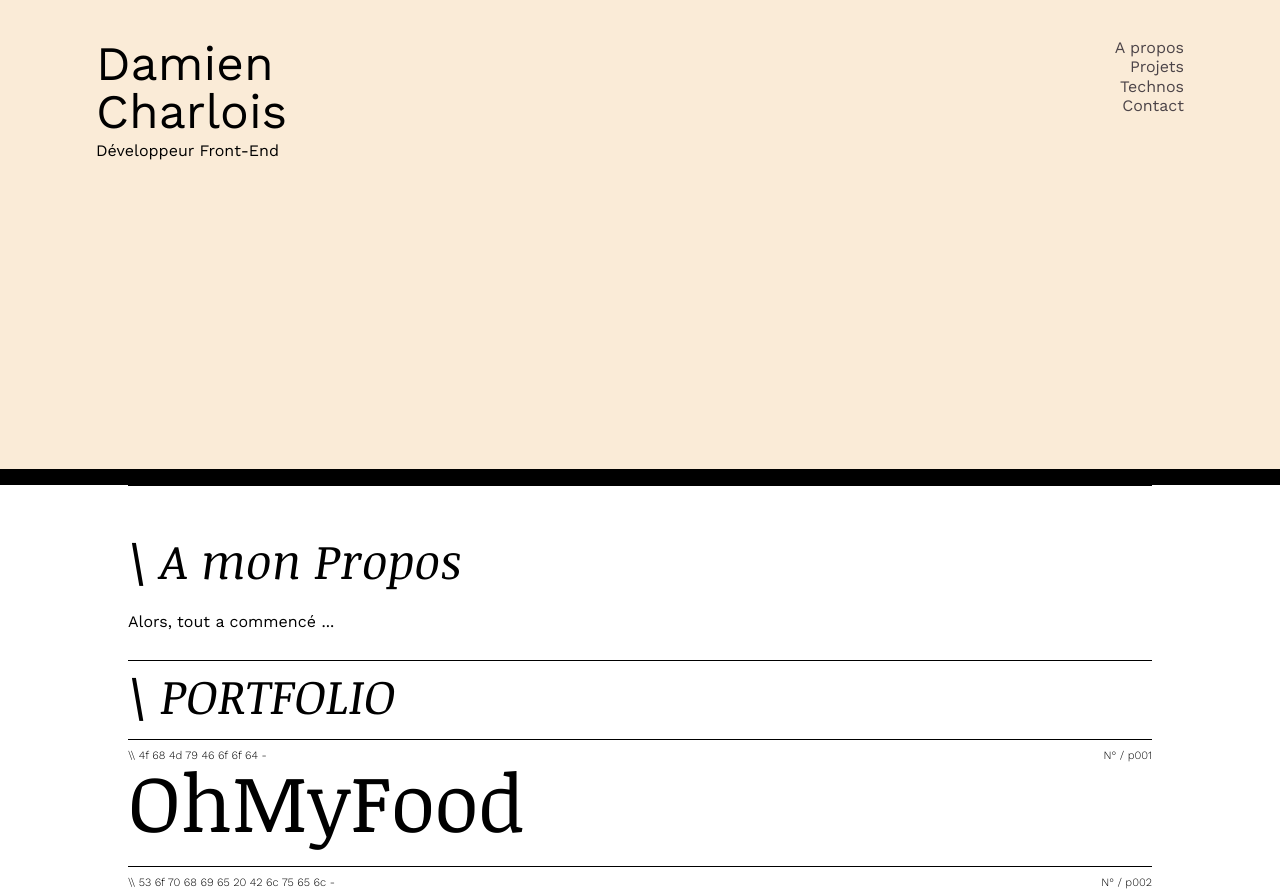
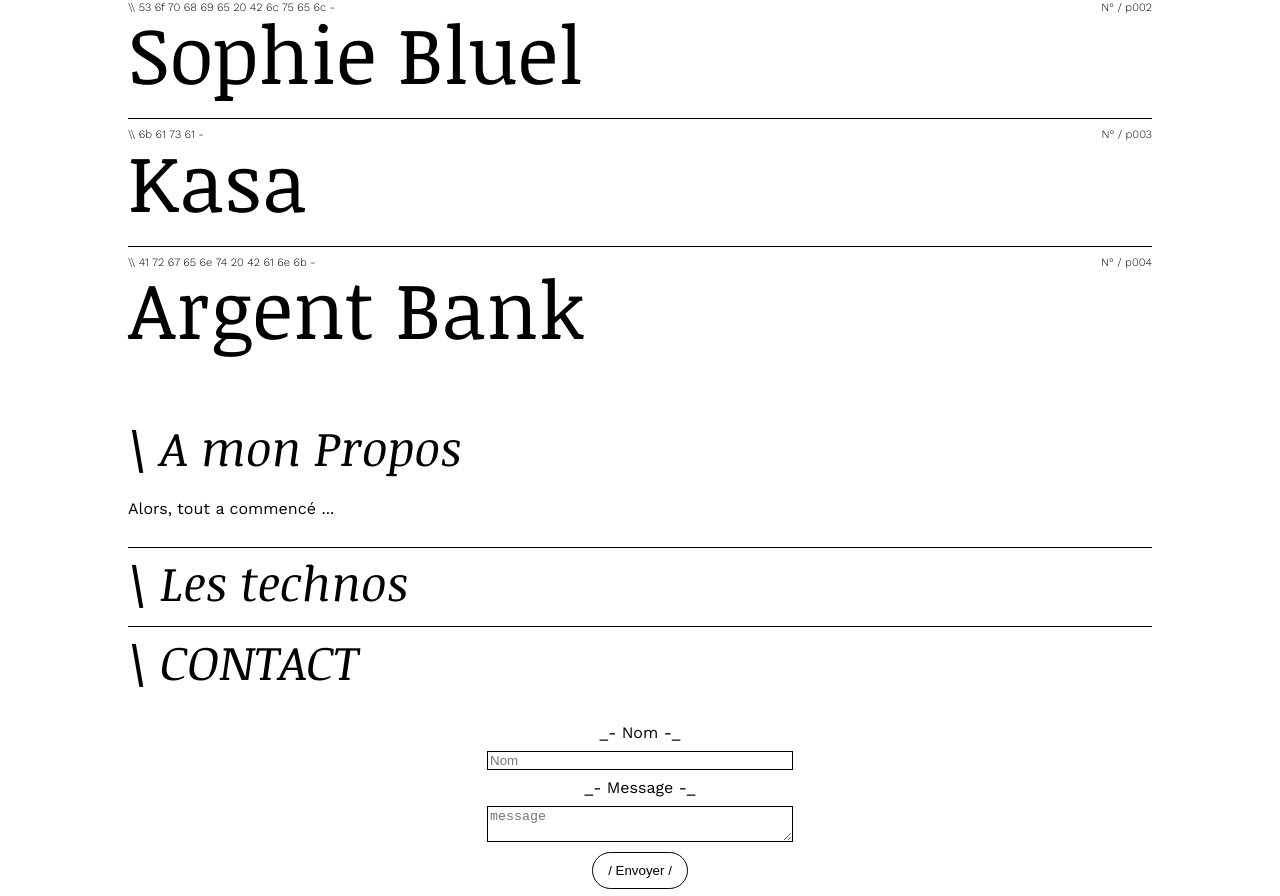
Before and after one commit to Dam-C/OC_P12, a React (Vite) app: page / in a window 1280 px wide. Shown: the part 315-1211 px from the top of the page. Built offline with nearby package versions, Linux system fonts and the light colour scheme.

Commit message:
polishing

```diff
--- a/public/styles/styles.css
+++ b/public/styles/styles.css
@@ -150,21 +150,21 @@ table {
 }
 
 .main-nav {
-  z-index: -999;
+  position: fixed;
+  top: 0;
+  z-index: 999;
   width: 100%;
-  height: 98vh;
+  height: 60px;
   display: flex;
   flex-direction: column;
   justify-content: center;
   align-items: center;
   background-color: antiquewhite;
-  border-bottom: 2vh solid black;
-  overflow: hidden;
+  border-bottom: 4px solid black;
 }
 .main-nav__wrapper {
-  position: fixed;
+  position: absolute;
   width: 85%;
-  height: 75px;
   display: flex;
   justify-content: space-between;
 }
@@ -172,49 +172,53 @@ table {
   color: #000;
 }
 .main-nav__left h1 {
-  font-size: 3rem;
-  margin-bottom: 7px;
+  font-size: 1rem;
+  font-weight: 600;
+  margin-bottom: 2px;
 }
-.main-nav__left p {
-  font-size: 1rem;
+.main-nav__left h3 {
+  font-size: 0.8rem;
+  font-weight: 300;
 }
 .main-nav__right {
   display: flex;
-  flex-direction: column;
-  align-items: flex-end;
+  align-items: center;
   justify-content: space-between;
   text-decoration: none;
   font-weight: 500;
+  gap: 15px;
   color: rgb(76, 68, 72);
 }
 
 .site-content {
-  z-index: 999;
-  position: relative;
+  z-index: -999;
   width: 80%;
-  margin: auto;
+  margin: 100px auto 0 auto;
   background-color: #fff;
 }
 
 .site-section {
   border-top: 1px solid black;
 }
+.site-section__intro {
+  border-top: none;
+}
 .site-section__title {
   font-size: 3rem;
   font-family: "Noticia Text";
   font-style: italic;
+  padding: 10px 0 20px 0;
 }
 
 .about-title {
+  font-size: 3rem;
+  font-family: "Noticia Text";
+  font-style: italic;
   padding: 50px 0 20px 0;
   margin-bottom: 10px;
 }
 .about-text {
   margin-bottom: 30px;
-}
-
-.projects-list__title {
-  padding: 10px 0 20px 0;
 }
 
 .project-item {
@@ -225,6 +229,7 @@ table {
 }
 
 .project-header {
+  cursor: pointer;
   display: flex;
   flex-direction: column;
   justify-content: space-between;
@@ -244,10 +249,9 @@ table {
 }
 .project-header-title-wrap {
   display: flex;
-  gap: 10px;
+  gap: 15px;
 }
 .project-header__title {
-  cursor: pointer;
   font-family: "Noticia Text";
   font-size: 5rem;
   transition: all 200ms ease-in-out;
@@ -260,10 +264,10 @@ table {
   color: rgb(195, 176, 33);
   font-family: "Noticia Text";
   font-style: italic;
-  font-size: 1rem;
+  font-size: 0.9rem;
   display: flex;
   align-items: flex-end;
-  padding-bottom: 10px;
+  padding-bottom: 5px;
   opacity: 0;
 }
 .project-infos {
@@ -277,46 +281,42 @@ table {
   overflow: hidden;
   transition: height 220ms ease-out;
 }
-.project-infos__github-link {
-  display: block;
+.project-infos__text {
+  flex: 1;
+  display: flex;
+  flex-direction: column;
+  justify-content: space-between;
+  gap: 10px;
+}
+.project-infos__desc {
+  flex: 1;
+  font-weight: 400;
+  line-height: 1.4;
+}
+.project-infos__links {
+  padding: 8px 0;
+}
+.project-infos__link {
   text-decoration: none;
   width: 84px;
   border: 1px solid black;
   border-radius: 19px;
   color: #000;
+  font-size: 0.8rem;
   font-weight: 400;
   padding: 7px 15px 7px 15px;
-  margin: 5px 0 20px 0;
   transition: all 200ms ease-in-out;
+  margin-right: 10px;
 }
-.project-infos__github-link:hover {
+.project-infos__link:hover {
   transition: all 200ms ease-in-out;
   background-color: #000;
   color: #fff;
 }
-.project-infos__text {
-  flex: 1;
-}
-.project-infos__desc {
-  font-weight: 400;
-  line-height: 1.4;
-}
-.project-infos__screen {
-  display: block;
-  flex: 2;
-  height: 280px;
-  background-color: #fff;
-  border: 1px solid black;
-}
 .project-infos__technos {
-  flex: 0.5;
   display: flex;
   flex-direction: column;
-}
-.project-infos__technos-title {
-  margin-bottom: 15px;
-  font-weight: 300;
-  text-align: center;
+  gap: 10px;
 }
 .project-infos__technos-list {
   display: grid;
@@ -337,6 +337,13 @@ table {
 .project-infos__techno-name {
   font-size: 0.8rem;
 }
+.project-infos__screen {
+  display: block;
+  flex: 2;
+  height: 280px;
+  background-color: #fff;
+  border: 1px solid black;
+}
 
 .contact-wrapper {
   display: flex;
@@ -345,6 +352,38 @@ table {
 }
 .contact-form {
   padding: 20px;
+  display: flex;
+  flex-direction: column;
+  justify-content: center;
+  align-items: center;
+}
+.contact-form__label {
+  margin-bottom: 10px;
+}
+.contact-form__input {
+  width: 300px;
+  margin-bottom: 10px;
+  border: 1px solid black;
+}
+.contact-form__btn {
+  cursor: pointer;
+  border: 1px solid black;
+  border-radius: 20px;
+  background-color: #fff;
+  padding: 10px 15px;
+}
+.contact-form__btn:hover {
+  background-color: #000;
+  color: #fff;
+}
+
+.footer {
+  border-top: 1px solid black;
+  display: flex;
+  justify-content: center;
+  align-items: center;
+  height: 60px;
+  background-color: rgb(255, 255, 255);
 }
 
 /*# sourceMappingURL=styles.css.map */
--- a/src/App.jsx
+++ b/src/App.jsx
@@ -4,7 +4,7 @@ import { MainNav, SiteContent, Footer } from "./components/_compsIndex";
 function App() {
   return (
     <>
-      <div className="bg-gradient">
+      <div>
         <MainNav />
         <SiteContent />
         <Footer />
--- a/src/components/contact.jsx
+++ b/src/components/contact.jsx
@@ -1,39 +1,61 @@
 import { useState } from "react";
 
 const Contact = () => {
-  const handleChange = () => {};
+  const [formData, setFormData] = useState({
+    sender: "",
+    message: "",
+  });
 
-  const handleSubmit = () => {};
+  const handleChange = (e) => {
+    const { name, value } = e.target;
+    setFormData((prevFormData) => ({ ...prevFormData, [name]: value }));
+  };
+
+  const handleSubmit = (e) => {
+    e.preventDefault();
+
+    const { sender, message } = formData;
+    const mailtoUrl = `mailto:damien.charlois@gmail.com?subject=Message from ${sender}&body=${message}`;
+    window.location.href = mailtoUrl;
+
+    setFormData({
+      email: "",
+      sender: "",
+      message: "",
+    });
+  };
 
   return (
     <section className="site-section">
-      <h3 className="site-section__title">\ contact</h3>
+      <h3 className="site-section__title">\ CONTACT</h3>
       <div className="contact-wrapper">
         <form onSubmit={handleSubmit} className="contact-form">
-          <div className="input-wrapper">
-            <label htmlFor="sender-mail">Email</label>
+          <label htmlFor="sender" className="contact-form__label">
+            _- Nom -_
+          </label>
           <input
+            className="contact-form__input contact-form__input-sender"
             type="text"
-              id="sender-mail"
-              name="sender-mail"
-              placeholder="email"
-              value=""
+            id="sender"
+            name="sender"
+            placeholder="Nom"
+            value={formData.sender}
             onChange={handleChange}
+            required
           />
-          </div>
-          <div className="input-wrapper">
-            <label htmlFor="firstName">Message</label>
-            <input
+          <label htmlFor="message" className="contact-form__label">
+            _- Message -_
+          </label>
+          <textarea
+            className="contact-form__input contact-form__input-text"
             type="text"
-              id="chg-userName-firstName"
-              name="chg-userName-firstName"
+            id="message"
+            name="message"
             placeholder="message"
             onChange={handleChange}
-            />
-          </div>
-
-          <button className="btn send-msg-btn" type="submit">
-            Envoyer
+          ></textarea>
+          <button className="contact-form__btn" type="submit">
+            / Envoyer /
           </button>
         </form>
       </div>
--- a/src/components/footer.jsx
+++ b/src/components/footer.jsx
@@ -1,5 +1,5 @@
 const Footer = () => {
-  return <footer>coucou</footer>;
+  return <footer className="footer">Damien Charlois</footer>;
 };
 
 export default Footer;
--- a/src/components/intro.jsx
+++ b/src/components/intro.jsx
@@ -1,7 +1,7 @@
 const Intro = () => {
   return (
     <section className="site-section site-section__intro">
-      <h2 className="site-section__title about-title">\ A mon Propos</h2>
+      <h2 className="about-title">\ A mon Propos</h2>
       <p className="about-text">Alors, tout a commencé ...</p>
     </section>
   );
--- a/src/components/mainNav.jsx
+++ b/src/components/mainNav.jsx
@@ -3,10 +3,7 @@ const MainNav = () => {
     <nav className="main-nav">
       <div className="main-nav__wrapper">
         <div className="main-nav__left">
-          <h1>
-            Damien <br />
-            Charlois
-          </h1>
+          <h1>Damien Charlois</h1>
           <h3>Développeur Front-End</h3>
         </div>
         <ul className="main-nav__right">
--- a/src/components/projectItem.jsx
+++ b/src/components/projectItem.jsx
@@ -42,18 +42,28 @@ const ProjectItem = (props) => {
       >
         <div className="project-infos">
           <div className="project-infos__text">
+            <p className="project-infos__desc">{project?.text}</p>
+            <div className="project-infos__technos">
+              <div className="project-infos__links">
                 <a
-              className="project-infos__github-link"
+                  className="project-infos__link"
                   href={project?.gitHubLink}
                   target="blank"
                 >
-              lien github
+                  github
                 </a>
-            <p className="project-infos__desc">{project?.text}</p>
+                {project?.liveSite ? (
+                  <a
+                    className="project-infos__link"
+                    href={project?.liveSite}
+                    target="blank"
+                  >
+                    site
+                  </a>
+                ) : (
+                  ""
+                )}
               </div>
-          <div className="project-infos__screen">{project?.screen}</div>
-          <div className="project-infos__technos">
-            <h4 className="project-infos__technos-title">Made with :</h4>
               <div className="project-infos__technos-list">
                 {project?.technos.map((tech) => {
                   return (
@@ -70,6 +80,8 @@ const ProjectItem = (props) => {
               </div>
             </div>
           </div>
+          <div className="project-infos__screen">{project?.screen}</div>
+        </div>
       </div>
     </article>
   );
--- a/src/components/projectsList.jsx
+++ b/src/components/projectsList.jsx
@@ -6,7 +6,7 @@ const ProjectsList = () => {
 
   return (
     <section className="site-section site-section__projects">
-      <h3 className="site-section__title projects-list__title">\ PORTFOLIO</h3>
+      <h3 className="site-section__title projects-list__title">\ PROJETS</h3>
       {projects.map((project) => {
         return (
           <div key={project.id} className="project">
--- a/src/components/siteContent.jsx
+++ b/src/components/siteContent.jsx
@@ -3,8 +3,8 @@ import { Intro, ProjectsList, Technos, Contact } from "./_compsIndex";
 const SiteContent = () => {
   return (
     <main className="site-content">
+      <ProjectsList />
       <Intro />
-      <ProjectsList />
       <Technos />
       <Contact />
     </main>
--- a/src/datas/content.json
+++ b/src/datas/content.json
@@ -5,6 +5,7 @@
     "screen": "",
     "title": "OhMyFood",
     "gitHubLink": "https://github.com/Dam-C/OC_Projet_04",
+    "liveSite": "https://dam-c.github.io/OC_Projet_04/",
     "text": "L'un des premiers projets sur lesquels j'ai pu traaviller dans la formationi. Une fois les bases acquises, l'objectif était de travailler sur l'aspect responsive du site ainsi que les animations CSS à implanter.",
     "technos": [
       { "name": "HTML5", "technoIcon": "/icons/icon-html.png" },
@@ -18,6 +19,7 @@
     "screen": "",
     "title": "Sophie Bluel",
     "gitHubLink": "https://github.com/Dam-C/OC_Projet_06",
+    "liveSite": false,
     "text": "Pour découvrir Javascript j'ai réalisé ce site en (Vanilla) Javascript. L'ensemble des fonctionnalités du site (même sommaires) ont été réalisé sans librairie ouo framework. L'utilisation de swagger a également nécessaire pour la réalisation de ce prjet.",
     "technos": [
       { "name": "HTML5", "technoIcon": "/icons/icon-html.png" },
@@ -31,6 +33,7 @@
     "screen": "",
     "title": "Kasa",
     "gitHubLink": "https://github.com/Dam-C/OC_P08",
+    "liveSite": false,
     "text": "Pour découvrir React et React Routerj'ai réalisé un site de location immobilière reprenant la même approche qu'Air BnB. L'objectif était ici de se familiraiser avec la logique React ainsi que le routing via React Router.",
     "technos": [
       { "name": "HTML5", "technoIcon": "/icons/icon-html.png" },
@@ -47,6 +50,7 @@
     "screen": "",
     "title": "Argent Bank",
     "gitHubLink": "https://github.com/Dam-C/ArgentBank-website",
+    "liveSite": false,
     "text": "Le dernier Projet de la formation. L'objectif était ici de réaliser l'entierté du site à partir de maquette et d'y combiner l'ensemble de ce qu' l'on a appris en formation (HTML, CSS,React, React Router) et d'y implémenter un manager d'état global, Redux. J'ai également réaliser des routes pour des call API via Swagger et la documentation associée.",
     "technos": [
       { "name": "HTML5", "technoIcon": "/icons/icon-html.png" },
--- a/src/sass/inputs.scss
+++ b/src/sass/inputs.scss
@@ -149,74 +149,78 @@ table {
 }
 
 .main-nav {
-  z-index: -999;
+  position: fixed;
+  top: 0;
+  z-index: 999;
   width: 100%;
-  height: 98vh;
+  height: 60px;
   display: flex;
   flex-direction: column;
   justify-content: center;
   align-items: center;
   background-color: antiquewhite;
-  border-bottom: 2vh solid black;
-  overflow: hidden;
+  border-bottom: 4px solid black;
   &__wrapper {
-    position: fixed;
+    position: absolute;
     width: 85%;
-    height: 75px;
+
     display: flex;
     justify-content: space-between;
   }
   &__left {
     color: $main-text-color;
     h1 {
-      font-size: 3rem;
-      margin-bottom: 7px;
+      font-size: 1rem;
+      font-weight: 600;
+      margin-bottom: 2px;
     }
-    p {
-      font-size: 1rem;
+    h3 {
+      font-size: 0.8rem;
+      font-weight: 300;
     }
   }
   &__right {
     display: flex;
-    flex-direction: column;
-    align-items: flex-end;
+    align-items: center;
     justify-content: space-between;
     text-decoration: none;
     font-weight: 500;
+    gap: 15px;
     color: $sub-text-color;
   }
 }
 
 .site-content {
-  z-index: 999;
-  position: relative;
+  z-index: -999;
   width: 80%;
-  margin: auto;
+
+  margin: 100px auto 0 auto;
   background-color: #fff;
 }
 
 .site-section {
   border-top: 1px solid black;
+  &__intro {
+    border-top: none;
+  }
   &__title {
     font-size: 3rem;
     font-family: "Noticia Text";
     font-style: italic;
+    padding: 10px 0 20px 0;
   }
 }
 
 .about {
   &-title {
+    font-size: 3rem;
+    font-family: "Noticia Text";
+    font-style: italic;
     padding: 50px 0 20px 0;
     margin-bottom: 10px;
   }
   &-text {
     margin-bottom: 30px;
-  }
-}
-
-.projects-list {
-  &__title {
-    padding: 10px 0 20px 0;
   }
 }
 
@@ -229,6 +233,7 @@ table {
 
 .project {
   &-header {
+    cursor: pointer;
     &:hover .project-header__would-you {
       opacity: 1;
       transition: opacity;
@@ -248,10 +253,9 @@ table {
     margin-bottom: 10px;
     &-title-wrap {
       display: flex;
-      gap: 10px;
+      gap: 15px;
     }
     &__title {
-      cursor: pointer;
       font-family: "Noticia Text";
       font-size: 5rem;
       transition: all 200ms ease-in-out;
@@ -264,10 +268,10 @@ table {
       color: rgb(195, 176, 33);
       font-family: "Noticia Text";
       font-style: italic;
-      font-size: 1rem;
+      font-size: 0.9rem;
       display: flex;
       align-items: flex-end;
-      padding-bottom: 10px;
+      padding-bottom: 5px;
       opacity: 0;
     }
   }
@@ -283,48 +287,44 @@ table {
     display: flex;
     gap: 30px;
 
-    &__github-link {
-      display: block;
+    &__text {
+      flex: 1;
+      display: flex;
+      flex-direction: column;
+      justify-content: space-between;
+      gap: 10px;
+    }
+    &__desc {
+      flex: 1;
+      font-weight: 400;
+      line-height: 1.4;
+    }
+    &__links {
+      padding: 8px 0;
+    }
+    &__link {
       text-decoration: none;
       width: 84px;
       border: 1px solid black;
       border-radius: 19px;
       color: #000;
+      font-size: 0.8rem;
       font-weight: 400;
       padding: 7px 15px 7px 15px;
-      margin: 5px 0 20px 0;
 
       transition: all 200ms ease-in-out;
+      margin-right: 10px;
       &:hover {
         transition: all 200ms ease-in-out;
         background-color: #000;
         color: #fff;
       }
     }
-    &__text {
-      flex: 1;
-    }
-    &__desc {
-      font-weight: 400;
-      line-height: 1.4;
-    }
-    &__screen {
-      display: block;
-      flex: 2;
-      height: 280px;
-      background-color: #fff;
-      border: 1px solid black;
-    }
+
     &__technos {
-      flex: 0.5;
       display: flex;
       flex-direction: column;
-
-      &-title {
-        margin-bottom: 15px;
-        font-weight: 300;
-        text-align: center;
-      }
+      gap: 10px;
       &-list {
         display: grid;
         grid-template-columns: repeat(auto-fill, minmax(0, 40px));
@@ -334,6 +334,7 @@ table {
         max-width: 100%;
       }
     }
+
     &__techno {
       max-width: 40px;
       &-icon {
@@ -344,6 +345,13 @@ table {
       &-name {
         font-size: 0.8rem;
       }
+    }
+    &__screen {
+      display: block;
+      flex: 2;
+      height: 280px;
+      background-color: #fff;
+      border: 1px solid black;
     }
   }
 }
@@ -356,5 +364,37 @@ table {
   }
   &-form {
     padding: 20px;
+    display: flex;
+    flex-direction: column;
+    justify-content: center;
+    align-items: center;
+    &__label {
+      margin-bottom: 10px;
+    }
+    &__input {
+      width: 300px;
+      margin-bottom: 10px;
+      border: 1px solid black;
+    }
+    &__btn {
+      cursor: pointer;
+      border: 1px solid black;
+      border-radius: 20px;
+      background-color: #fff;
+      padding: 10px 15px;
+      &:hover {
+        background-color: #000;
+        color: #fff;
+      }
+    }
   }
 }
+
+.footer {
+  border-top: 1px solid black;
+  display: flex;
+  justify-content: center;
+  align-items: center;
+  height: 60px;
+  background-color: rgb(255, 255, 255);
+}
```
Also changed, not shown: 1 other file (tests, documents, lock files or other folders). Lines whose indentation alone changed are shown as unchanged.
